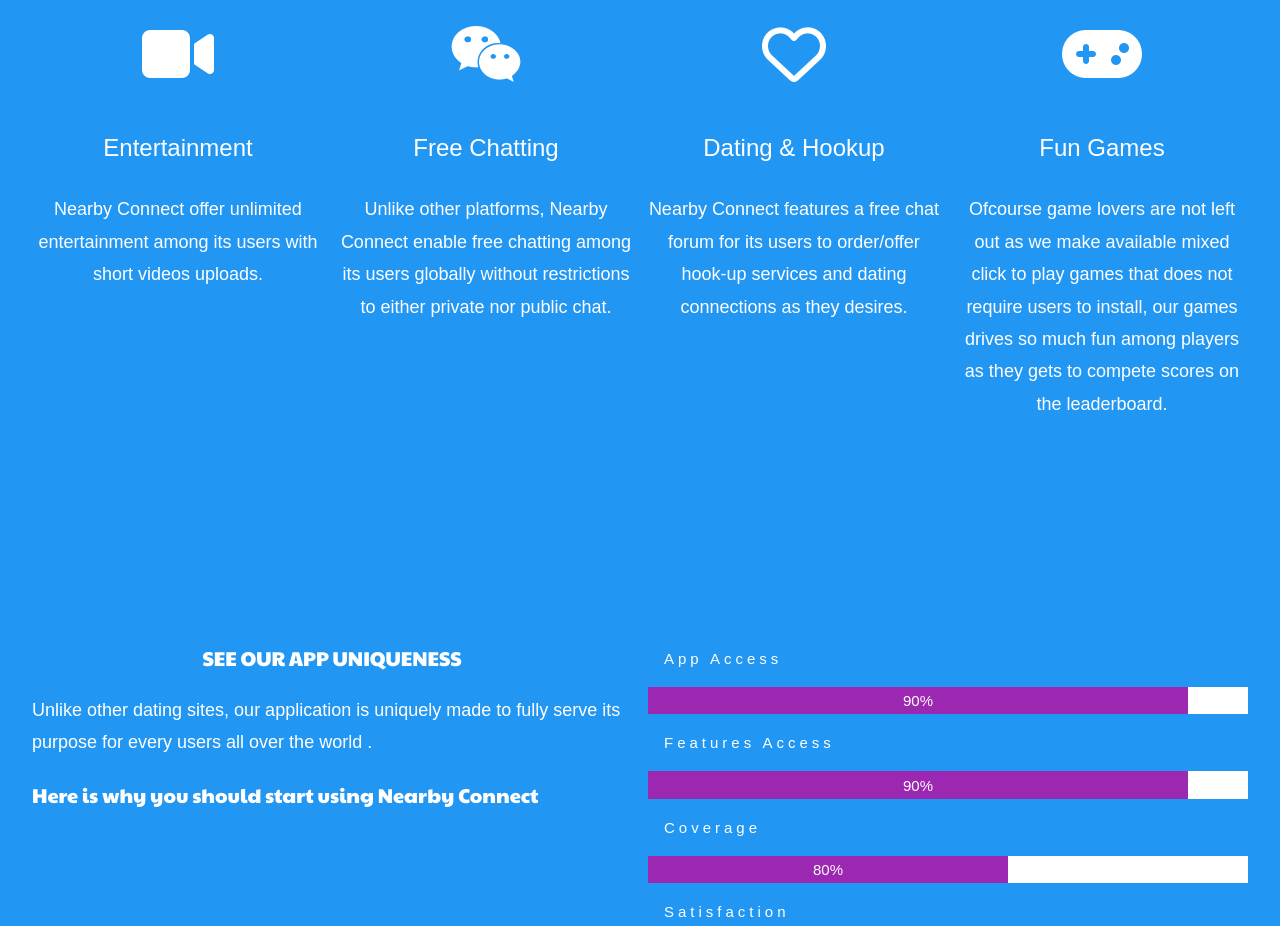
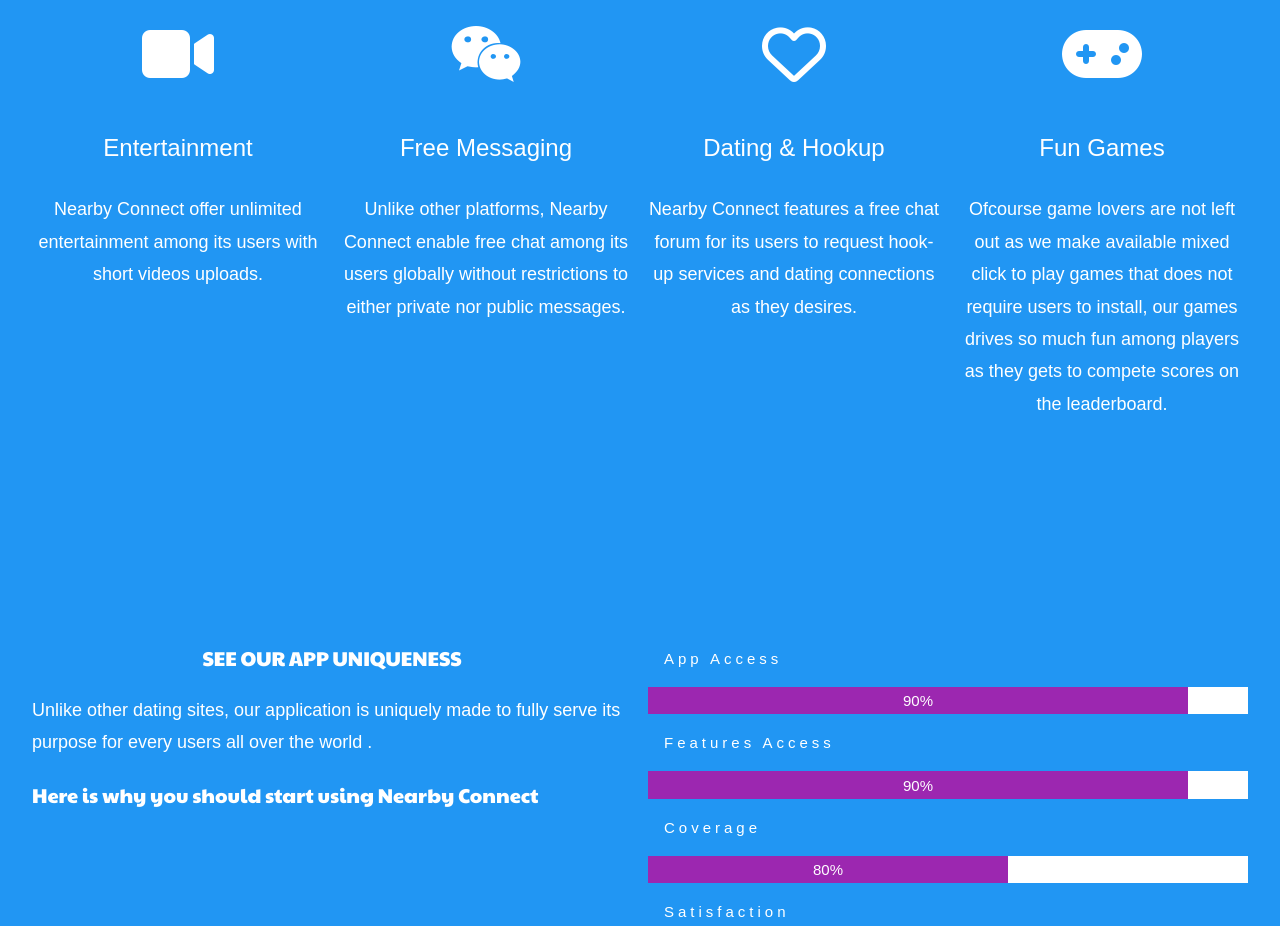
Before and after one commit to Bytessocia/Bytessocia, a plain HTML site: page index.html in a window 1280 px wide. Shown: the part 1240-2166 px from the top of the page. Drawn offline with nearby package versions, Linux system fonts and the light colour scheme; a script that the page names is missing.

Commit message:
Update index.html

```diff
--- a/index.html
+++ b/index.html
@@ -4,7 +4,7 @@
 <title>Nearby Connect</title>
 <meta charset="UTF-8">
 <meta name="google-site-verification" content="9NqyjDkkO6lLSDO2iyFZLWDOsWmk3l2Pq9w7BXOku8E" />
-<meta name="description" content="An always-on online space for hooking up dating chatting and gaming with singles nearby">
+<meta name="description" content="An always-on online space for dating friendship and hookup with singles near you">
 <meta name="Nearby Connect" content="it is 100% free for everyone to use">
 <meta name="viewport" content="width=device-width, initial-scale=1, maximum-scale=1">
 <link rel="icon" type="image/png" href="Nearby.png">
@@ -117,13 +117,13 @@ body, html {
     </div>
     <div class="w3-quarter">
       <i class="fa fa-wechat w3-margin-bottom w3-jumbo" style="color:white"></i>
-      <p class="w3-xlarge">Free Chatting</p>
-      <p class="w3-large">Unlike other platforms, Nearby Connect enable free chatting among its users globally without restrictions to either private nor public chat.</p>
+      <p class="w3-xlarge">Free Messaging</p>
+      <p class="w3-large">Unlike other platforms, Nearby Connect enable free chat among its users globally without restrictions to either private nor public messages.</p>
     </div>
     <div class="w3-quarter">
       <i class="fa fa-heart-o w3-margin-bottom w3-jumbo" style="color:white"></i>
       <p class="w3-xlarge">Dating & Hookup</p>
-      <p class="w3-large">Nearby Connect features a free chat forum for its users to order/offer hook-up services and dating connections as they desires.</p>
+      <p class="w3-large">Nearby Connect features a free chat forum for its users to request hook-up services and dating connections as they desires.</p>
     </div>
     <div class="w3-quarter">
       <i class="fa fa-gamepad w3-margin-bottom w3-jumbo" style="color:white"></i>
```
